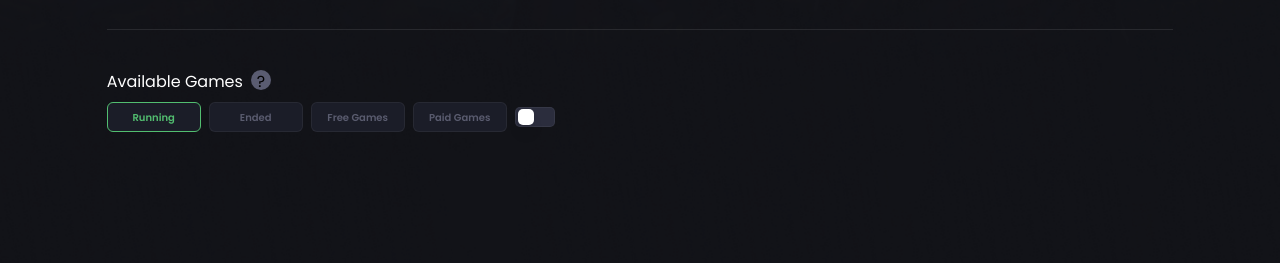
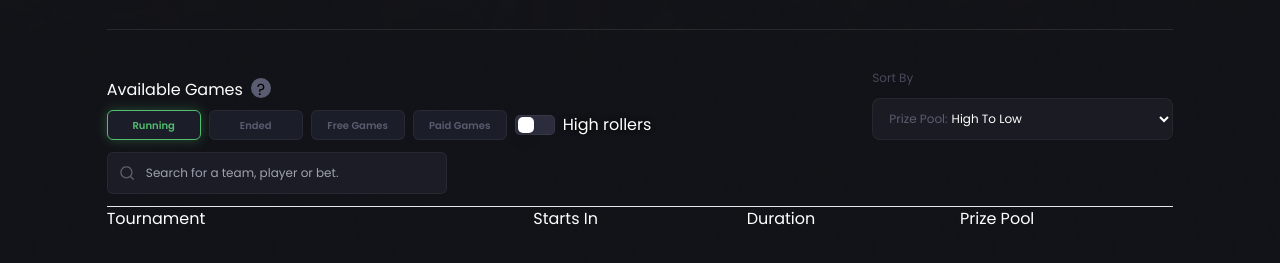
Before and after one commit to Hy-Nguyen/daily-draft, a React (Create React App) app: page / in a window 1280 px wide. Shown: the part 581-844 px from the top of the page. Built offline with nearby package versions, Linux system fonts and the light colour scheme.

Commit message:
added sort by selection

```diff
--- a/src/Pages/App.tsx
+++ b/src/Pages/App.tsx
@@ -35,7 +35,7 @@ function HomePage() {
 	return (
 		<>
 			<NavBar />
-			<main className='bg-lobby flex min-h-screen w-screen justify-center text-white'>
+			<main className='bg-lobby flex min-h-screen max-w-screen justify-center text-white'>
 				<div
 					id='container'
 					className=' mt-[5vh] w-10/12'
--- /dev/null
+++ b/src/SVG/Search.tsx
@@ -0,0 +1,16 @@
+export default function Search() {
+    return (
+        <svg className="mx-3 " width="16" height="16" viewBox="0 0 16 16" fill="none" xmlns="http://www.w3.org/2000/svg">
+            <path d="M15 15L11.6221 11.6221M11.6221 11.6221C12.1999 11.0444 12.6583 10.3584 12.971 9.60349C13.2837 8.84856 13.4446
+            8.03944 13.4446 7.22231C13.4446 6.40519 13.2837 5.59606 12.971 4.84114C12.6583 4.08621 12.1999 3.40027 11.6221
+            2.82247C11.0444 2.24468 10.3584 1.78635 9.60349 1.47365C8.84856 1.16094 8.03944 1 7.22231 1C6.40519 1 5.59606 1.16094
+            4.84114 1.47365C4.08621 1.78635 3.40027 2.24468 2.82247 2.82247C1.65556 3.98938 1 5.57205 1 7.22231C1 8.87257 1.65556
+            10.4552 2.82247 11.6221C3.98938 12.7891 5.57205 13.4446 7.22231 13.4446C8.87257 13.4446 10.4552 12.7891 11.6221 11.6221Z"
+            stroke="#5A5E71"
+            stroke-width="1.5"
+            stroke-linecap="round"
+            stroke-linejoin="round"
+            />
+        </svg>
+    )
+};
--- a/src/Styles/global.css
+++ b/src/Styles/global.css
@@ -11,6 +11,9 @@
     display: none;
 } */
 
+* {
+  box-sizing: border-box;
+}
 .bg-lobby {
     background-image: url('/public/Background/bg-lobby.png');
     background-size: cover; /* Ensures the image covers the entire background */
@@ -18,6 +21,7 @@
     background-repeat: no-repeat; /* Ensures the image does not repeat */
     height: 100vh; /* Ensures the height covers the full viewport */
     width: 100%;
+
 
   }
 
@@ -27,6 +31,11 @@
     background-position: center; /* Centers the image */
     background-repeat: no-repeat; /* Ensures the image does not repeat */
     height: 100%; /* Ensures the height covers the full viewport */
-    width: 100%;
+    width: 100;
     border-radius: 8px;
   }
+
+  .game-filter-glow{
+    box-shadow: 0px 0px 12px 0px #52BE7054;
+
+  }
--- a/src/components/Landing/GameFilters.tsx
+++ b/src/components/Landing/GameFilters.tsx
@@ -14,9 +14,9 @@ export default function GameFilters({
 	return (
 		<motion.button
 			className={`flex h-[30px] w-[94px] items-center justify-center rounded-[6px] border  bg-[#1B1D28]
-            ${active ? "border-[#52BE70]" : "border-white/5"}`}
+            ${active ? "border-[#52BE70] game-filter-glow" : "border-white/5"}`}
 			onClick={() => setActive(text)}
-			whileHover={{ scale: 1.05 }}
+			whileHover={{ borderColor: "#52BE70"}}
 			animate={{
 				borderColor: active
 					? "#52BE70"
--- a/src/components/Landing/LobbyTable.tsx
+++ b/src/components/Landing/LobbyTable.tsx
@@ -1,6 +1,7 @@
 import { useState } from "react";
 import GameFilters from "./GameFilters";
 import Switch from "../ui/switch";
+import Search from "../../SVG/Search";
 
 export default function LobbyTable() {
 	const [gameFilter, setGameFilter] =
@@ -8,8 +9,8 @@ export default function LobbyTable() {
 
 	return (
 		<>
-			<div id='header'>
-				<div id='left'>
+			<div id='header' className="flex">
+				<div id='left' className=" w-full">
 					<div className='my-2 flex space-x-2'>
 						<h1>Available Games</h1>
 						<p className='h-[20px] w-[20px] rounded-full bg-[#5A5C71] text-center text-black'>
@@ -42,6 +43,35 @@ export default function LobbyTable() {
 						/>
 						<Switch />
 					</div>
+					<div className="flex justify-center items-center my-3 bg-[#1B1C25] rounded-[6px] w-full max-w-[340px] border border-white/5 ">
+						<Search />
+                        <input
+                            type='text'
+                            placeholder='Search for a team, player or bet.'
+                            className='w-full  h-[40px] bg-inherit text-[#5A5C6F] text-xs rounded-r-[6px]'
+                        />
+					</div>
+				</div>
+				<div id='right' className="flex flex-col justify-start items-end w-1/2 space-y-3">
+					<h1 className="text-[#5A5C6F]/75 w-4/5 text-xs">Sort By</h1>
+					<div className="flex items-center bg-[#1A1B23] rounded-[8px] w-4/5 border border-white/5">
+						<h1 className="ml-4 whitespace-nowrap text-[#5A5C6F]  text-xs">Prize Pool:</h1>
+						<select name="Sort" id="Sort" className=" w-[300px] h-[40px] rounded-[8px] bg-inherit  text-xs">
+							<option value="h-t-l" className="text-white">High To Low</option>
+							<option value="l-t-h" className="text-white">Low To High</option>
+						</select>
+					</div>
+				</div>
+			</div>
+			<div id="table-content">
+				<div id="header">
+					<hr />
+					<div className="flex">
+						<h1 className="w-2/5">Tournament</h1>
+						<h1 className="w-1/5">Starts In</h1>
+						<h1 className="w-1/5">Duration</h1>
+						<h1 className="w-1/5">Prize Pool</h1>
+					</div>
 				</div>
 			</div>
 		</>
--- a/src/components/NavBar.tsx
+++ b/src/components/NavBar.tsx
@@ -11,7 +11,7 @@ import {
 export default function NavBar() {
 	return (
 		<>
-			<nav className=' flex h-[80px]  w-screen justify-center bg-[#121318] text-white'>
+			<nav className=' flex h-[80px]  w-full justify-center bg-[#121318] text-white'>
 				<div
 					id='container'
 					className={
@@ -75,7 +75,7 @@ export default function NavBar() {
 					</div>
 				</div>
 			</nav>
-			<div className='flex h-[50px] w-screen items-center justify-center bg-[#52BE70]'>
+			<div className='flex h-[50px] w-full items-center justify-center bg-[#52BE70]'>
 				<Carousel>
 					<CarouselContent className='[&>*]:text-center [&>*]:text-[14px] [&>*]:font-semibold [&>*]:text-white'>
 						<CarouselItem>
--- a/src/components/ui/switch.tsx
+++ b/src/components/ui/switch.tsx
@@ -9,8 +9,9 @@ export default function Switch() {
 	};
 
 	return (
+		<>
 		<div
-			className='flex items-center border border-white/5'
+			className='flex items-center border border-white/5 w-full'
 			style={{
 				width: "40px",
 				height: "20px",
@@ -32,10 +33,15 @@ export default function Switch() {
 					damping: 30,
 				}}
 				style={{
-					marginLeft: isOn ? "16px" : "0px",
+					marginLeft: isOn ? "18px" : "0px",
 					background: isOn ? "#F4B24E" : "#fff",
 				}}
 			/>
 		</div>
+		<h1 className="whitespace-nowrap" style={{
+			color: isOn ? "#FFC42E" : "#fff",
+			textShadow: isOn ? "0px 0px 6px #F4B24E" : "0px 0px 5px #000",
+		}}>High rollers</h1>
+		</>
 	);
 }
--- a/src/index.tsx
+++ b/src/index.tsx
@@ -10,9 +10,7 @@ const root = ReactDOM.createRoot(
 	document.getElementById("root") as HTMLElement
 );
 root.render(
-	<React.StrictMode>
-		<App />
-	</React.StrictMode>
+	<App />
 );
 
 // If you want to start measuring performance in your app, pass a function
```
